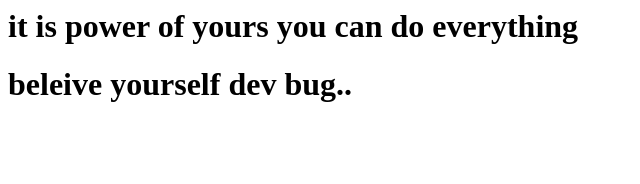
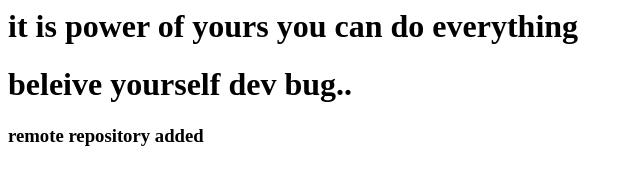
Before and after one commit to shubhamshukla9839/TEST, a plain HTML site: page index.html in a window 1280 px wide. Shown: the whole page, without its empty margins (0-640 px from the left). Drawn offline with Linux system fonts and the light colour scheme.

Commit message:
remote change

```diff
--- a/index.html
+++ b/index.html
@@ -4,7 +4,7 @@
 
 <h1> it is power of yours you can do everything </h1>
 <h1> beleive yourself dev bug.. </h1>
-
+<h3> remote repository added </h3>
 </body>
 
 </html>
```
